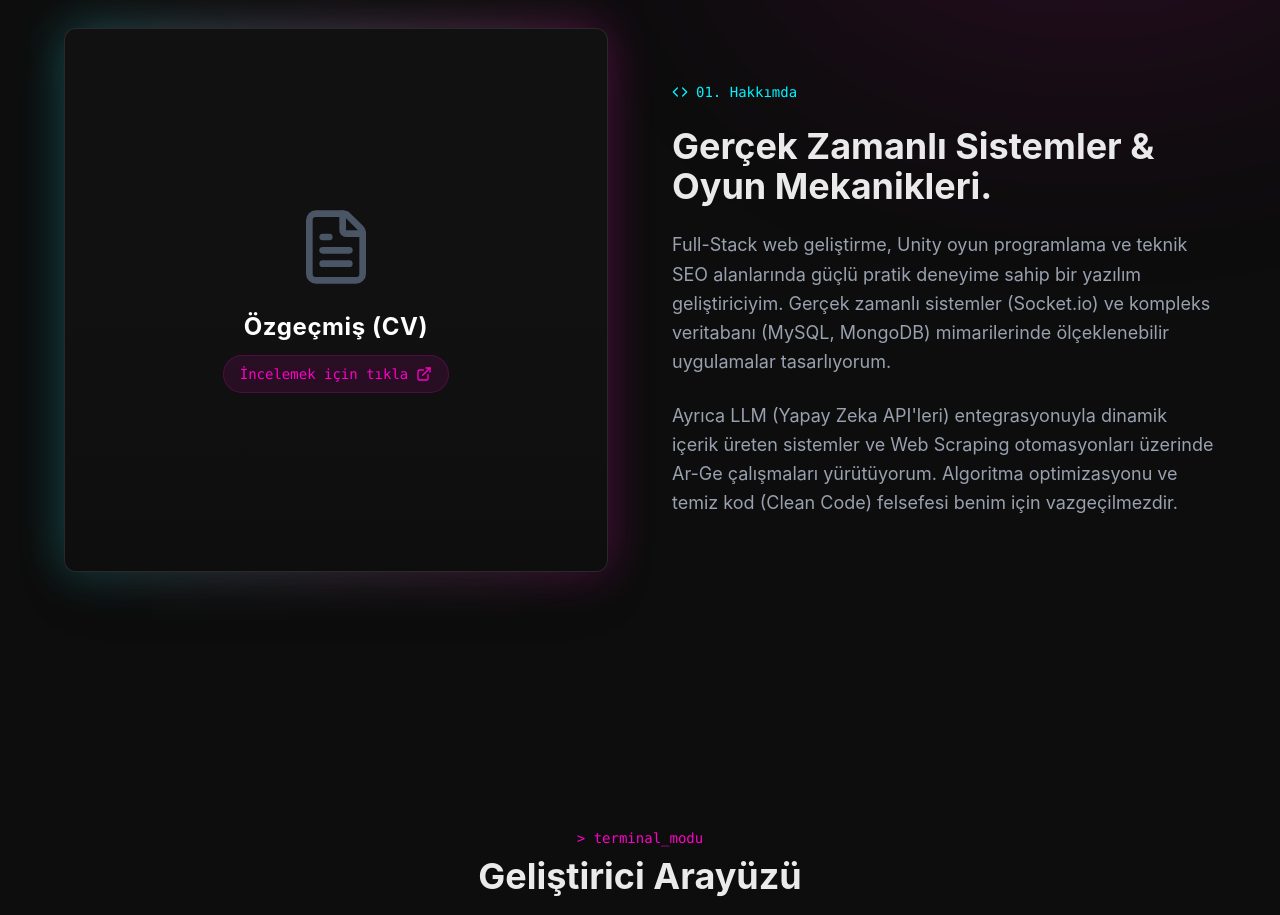
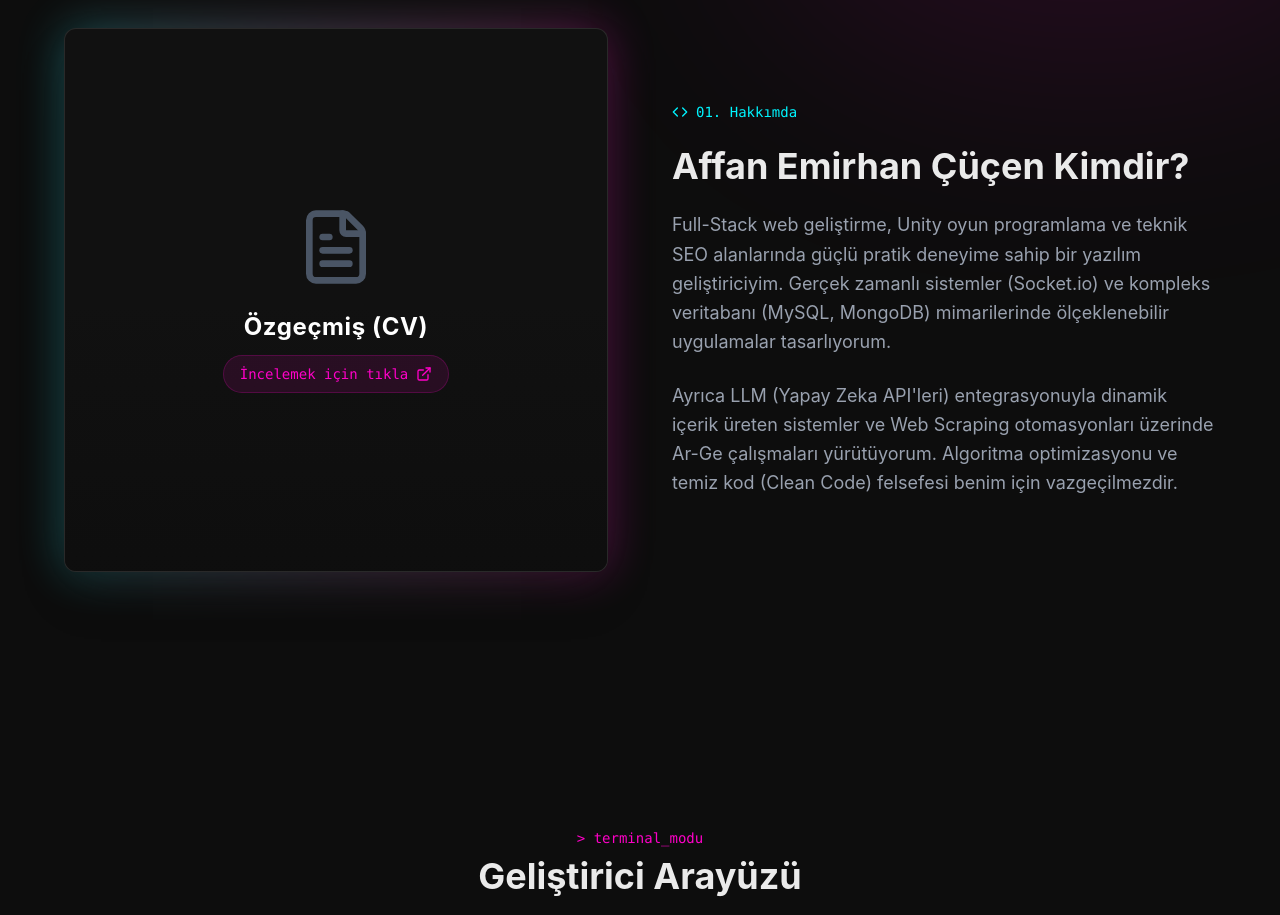
Before and after one commit to emrhnccn/affan-portfolio, a React (Vite) app: page / in a window 1280 px wide. Shown: the part 900-1815 px from the top of the page. Built offline with nearby package versions, Linux system fonts and the light colour scheme.

Commit message:
başlık güncellendi:

```diff
--- a/src/App.jsx
+++ b/src/App.jsx
@@ -501,7 +501,7 @@ export default function App() {
                 </h3>
               </SectionItem>
               <SectionItem delay="300">
-                <h2 className="text-4xl font-bold">Gerçek Zamanlı Sistemler & Oyun Mekanikleri.</h2>
+                <h2 className="text-4xl font-bold">Affan Emirhan Çüçen Kimdir?</h2>
               </SectionItem>
               <SectionItem delay="400">
                 <p className="text-gray-400 leading-relaxed text-lg">
```
